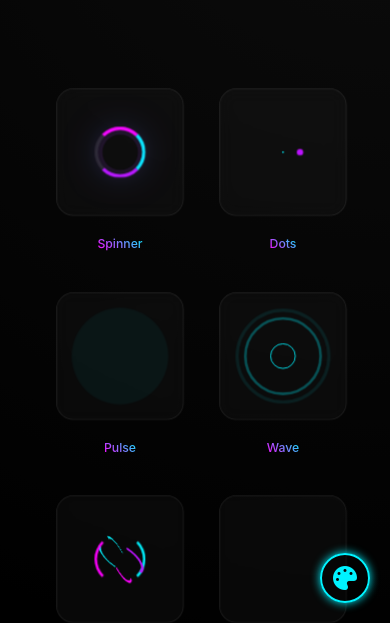
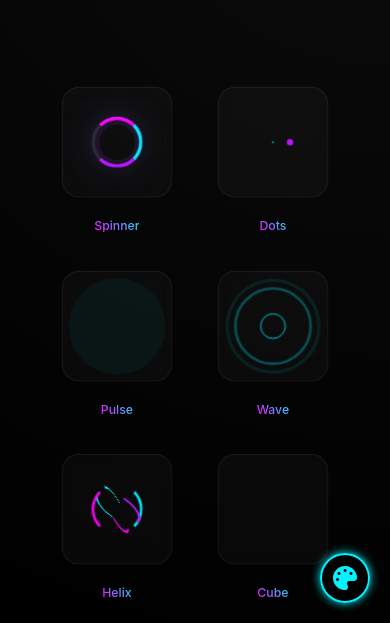
Before and after one commit to Shasikhan/css-loading-animations, a plain HTML site: page index.html in a window 390 px wide. Shown: the part 221-844 px from the top of the page. Drawn offline with Linux system fonts and the light colour scheme.

Commit message:
fix: centering issue on mobile devices

```diff
--- a/styles.css
+++ b/styles.css
@@ -201,11 +201,12 @@ header p {
 
 .loading-container {
     display: grid;
-    grid-template-columns: repeat(5, 1fr); /* Exactly 5 columns */
+    grid-template-columns: repeat(auto-fit, minmax(150px, 1fr));
     gap: 2rem;
     padding: 2rem;
-    max-width: 1400px; /* Increased to accommodate 5 boxes */
+    max-width: 1400px;
     margin: 0 auto;
+    place-items: center;
 }
 
 .animation-item {
@@ -213,6 +214,8 @@ header p {
     flex-direction: column;
     align-items: center;
     gap: 1.5rem;
+    width: 100%;
+    max-width: 150px;
 }
 
 .loader-card {
@@ -266,13 +269,13 @@ header p {
 @media (max-width: 768px) {
     .loading-container {
         grid-template-columns: repeat(2, 1fr);
-        gap: 1rem;
         padding: 1rem;
-        max-width: 600px;
+        gap: 1.5rem;
     }
 
     .loader-card {
-        min-height: 150px;
+        width: 130px;
+        height: 130px;
     }
 
     .animation-item {
@@ -283,12 +286,13 @@ header p {
 @media (max-width: 480px) {
     .loading-container {
         grid-template-columns: repeat(2, 1fr);
-        gap: 0.8rem;
-        padding: 0.8rem;
+        padding: 0.5rem;
+        gap: 1rem;
     }
 
     .loader-card {
-        min-height: 130px;
+        width: 130px;
+        height: 130px;
     }
 
     .animation-item {
@@ -1617,7 +1621,8 @@ footer a:hover {
     }
 
     .loader-card {
-        min-height: 130px;
+        width: 130px;
+        height: 130px;
     }
 
     .animation-item {
```
